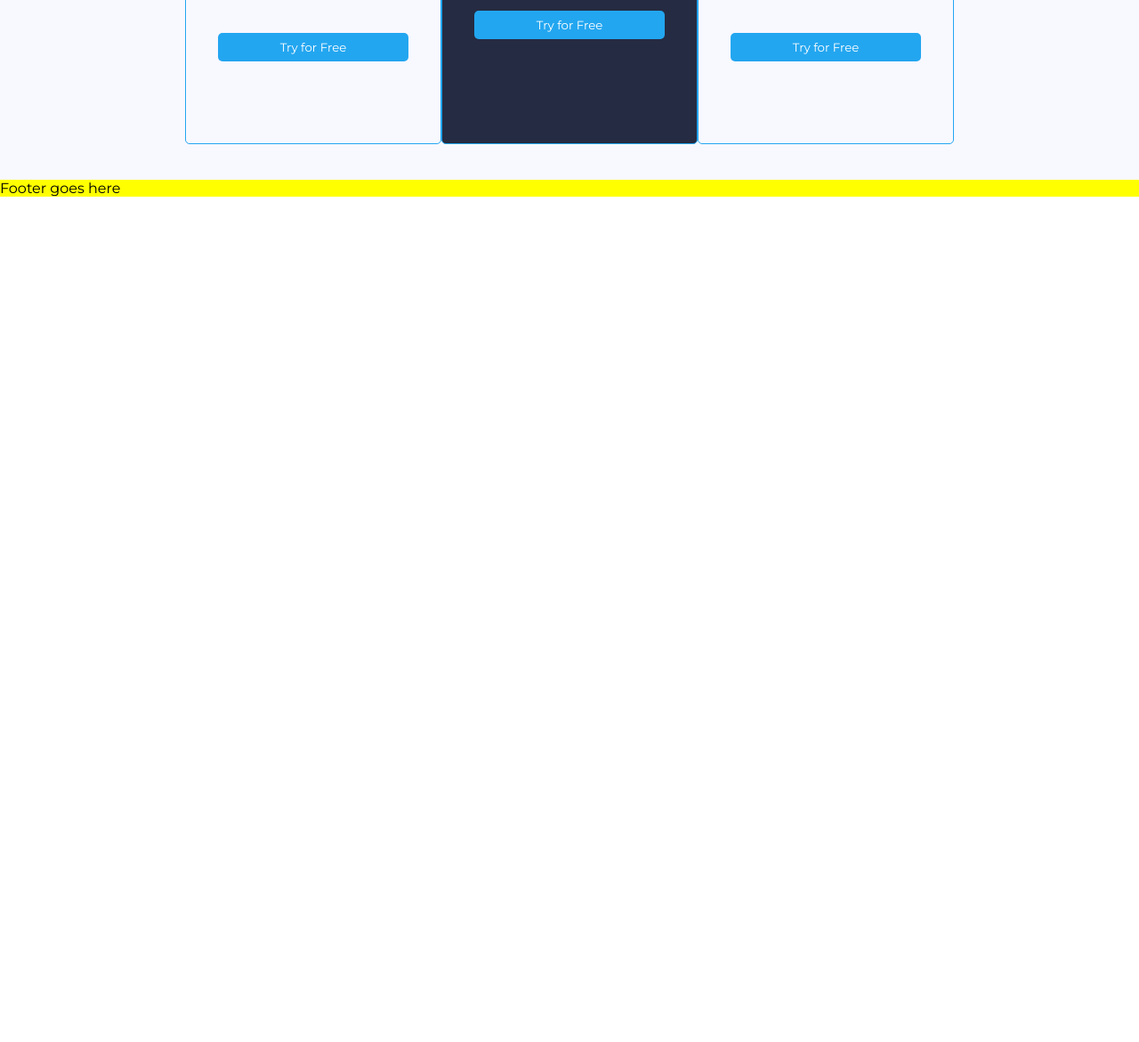
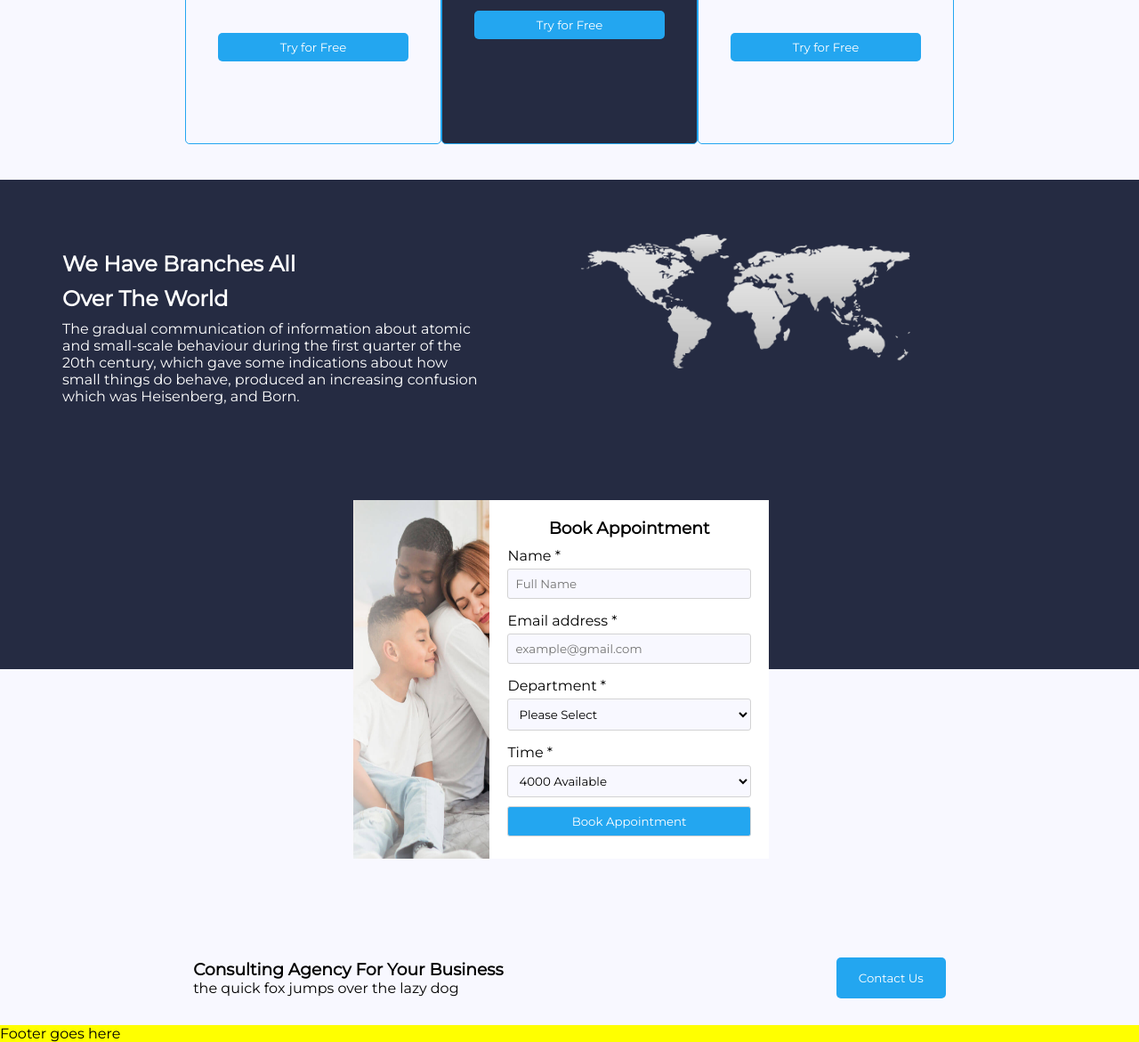
Before and after one commit to kiborgok/insuarance-hub, a plain HTML site: page index.html in a window 1280 px wide. Shown: the part 2637-3808 px from the top of the page at 89% size. Before the commit the page ends 2858 px from the top, so only its background shows below. Drawn offline with Linux system fonts and the light colour scheme.

Commit message:
design the book appointment component

```diff
--- a/index.html
+++ b/index.html
@@ -10,7 +10,7 @@
 </head>
 <body>
     <main>
-        <div>
+        <div class="header-bg">
         <header>
             <nav>
                 <div class="logo">Insuarance Hub</div>
@@ -248,7 +248,63 @@
             </div>
         </section>
         <section class="map-section">
-
+            <div class="map">
+                <div class="map-info">
+                    <div>
+                        <h2>We Have Branches All</h2>
+                        <h2>Over The World</h2>
+                    </div>
+                    <p>
+                        The gradual communication of information about atomic and small-scale
+                        behaviour during the first quarter of the 20th century, which gave some indications
+                        about how small things do behave, produced an increasing confusion which was
+                        Heisenberg, and Born.
+                    </p>
+                </div>
+                <div>
+                    <img src="./images/pngwing 1.png" alt="Map">
+                </div>
+            </div>
+            <div class="image-form">
+                <div>
+                    <img src="./images/contact-cover.2.png" alt="">
+                </div>
+                <div class="form">
+                    <h3>Book Appointment</h3>
+                    <form action="#">
+                        <div>
+                            <label for="name">Name *</label>
+                            <input type="text" placeholder="Full Name">
+                        </div>
+                        <div>
+                            <label for="email">Email address *</label>
+                            <input type="email" placeholder="example@gmail.com">
+                        </div>
+                        <div>
+                            <label for="department">Department *</label>
+                            <select type="select">
+                                <option value="" disabled selected>Please Select</option>
+                            </select>
+                        </div>
+                        <div>
+                            <label for="time">Time *</label>
+                            <select type="select">
+                                    <option value="" disabled selected>4000 Available</option>
+                            </select>
+                        </div>
+                        <div>
+                            <input type="submit" value="Book Appointment">
+                        </div>
+                    </form>
+                </div>
+            </div>
+                <div class="below-img-form">
+                    <div>
+                        <h3>Consulting Agency For Your Business</h3>
+                        <p>the quick fox jumps over the lazy dog</p>
+                    </div>
+                    <button class="contact-us">Contact Us</button>
+                </div>
         </section>
     </main>
     <footer>
--- a/style.css
+++ b/style.css
@@ -15,9 +15,9 @@ main{
     flex: 1;
 }
 
-main > div{
+main > .header-bg{
     height: 800px;
-     background-color: ghostwhite;
+    background-color: ghostwhite;
 }
 
 header{
@@ -395,6 +395,121 @@ form>input[type=submit] {
     color: white;
 }
 
+.map-section{
+    position: relative;
+    background-color: ghostwhite;
+    display: flex;
+    flex-direction: column;
+    height: 950px;
+}
+
+.map-section > .map{
+    background-color: #252B42;
+    display: flex;
+    height: 550px;
+}
+
+.map-info{
+    color: white;
+    width: 50%;
+    margin: 10px;
+    padding-top: 50px;
+    padding: 60px;
+}
+
+.map-info > div > h2{
+    margin: 10px 0px;
+}
+
+.map-info > p{
+    padding-right: 30px;
+}
+
+.map-section>.map > div:nth-child(2){
+    width: 50%;
+    margin: 10px;
+    padding-top: 50px;
+}
+
+.map-section>.map>div>img{
+    width: 60%;
+}
+
+.image-form{
+    position: absolute;
+    display: flex;
+    justify-content: center;
+    left: 31%;
+    top: 360px;
+}
+
+.image-form>div:first-child{
+    display: flex;
+    width: 240px;
+}
+
+.image-form > div > img{
+    width: 100%;
+
+}
+
+.form{
+    display: flex;
+    flex-direction: column;
+    padding: 20px;
+    background-color: white;
+    width: -webkit-fill-available;
+}
+
+.form > h3{
+    text-align: center;
+}
+
+.form > form{
+    display: flex;
+    flex-direction: column;
+}
+
+.form > form > div{
+    display: flex;
+    flex-direction: column;
+    margin: 5px 0px;
+}
+
+.form>form>div>label {
+    margin: 5px 0px;
+}
+
+.form>form>div>input[type=text],
+.form>form>div>select[type=select],
+.form>form>div>input[type=email],
+.form>form>div>input[type=submit] {
+    padding: 8px;
+    background-color: ghostwhite;
+    border-radius: 3px;
+    border: 1px solid lightgray;
+}
+
+.form>form>div>input[type=submit]{
+    background-color: #23A6F0;
+    color: white;
+}
+
+.below-img-form{
+    display: flex;
+    align-items: center;
+    justify-content: space-around;
+    margin: auto 30px 30px 30px;
+}
+
+.contact-us{
+    padding: 15px 25px;
+    background-color: #23A6F0;
+    border: none;
+    border-radius: 5px;
+    color: white;
+}
+
 footer{
     display: flex;
     background-color: yellow;
```
